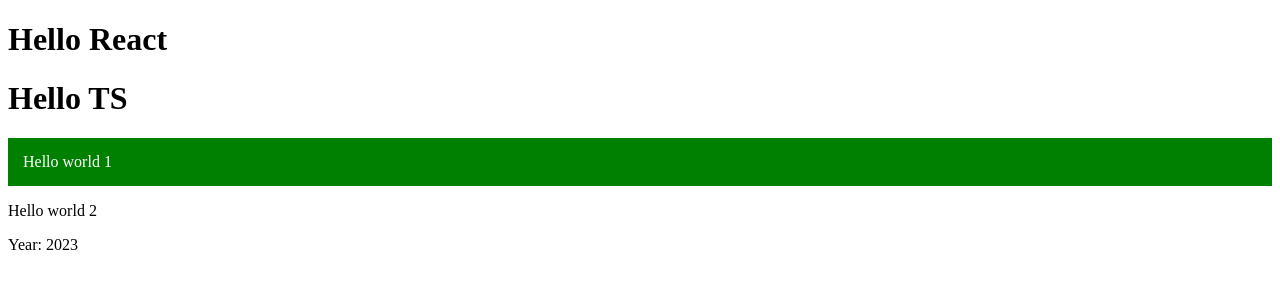
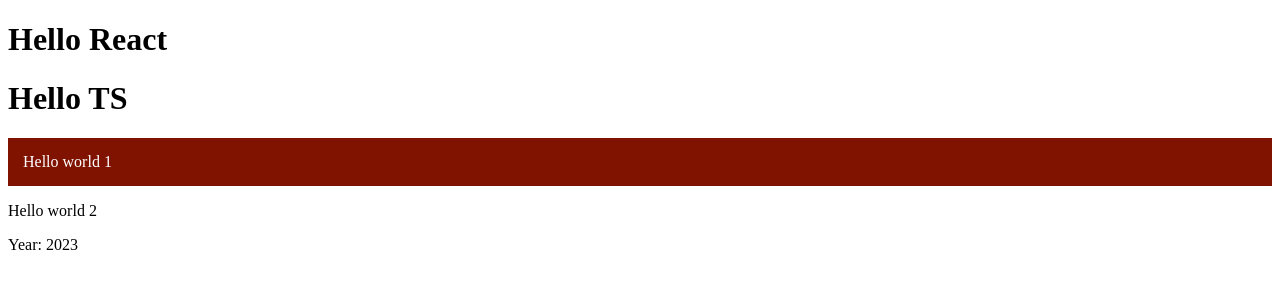
Before and after one commit to Stail6/React-lesson, a React (Create React App) app: page / in a window 1280 px wide. Shown: the top 300 px of the page. Built offline with nearby package versions, Linux system fonts and the light colour scheme.

Commit message:
створили scss

```diff
--- a/package.json
+++ b/package.json
@@ -13,6 +13,7 @@
     "react": "^18.2.0",
     "react-dom": "^18.2.0",
     "react-scripts": "5.0.1",
+    "sass": "^1.57.1",
     "typescript": "^4.9.4",
     "web-vitals": "^2.1.4"
   },
--- a/src/Content.css
+++ /dev/null
@@ -1,5 +0,0 @@
-.content {
-    color: white;
-    background-color: green;
-    padding: 15px;
-}
--- /dev/null
+++ b/src/Content.scss
@@ -0,0 +1,5 @@
+.text {
+    color: white;
+    background-color: rgb(128, 19, 0);
+    padding: 15px;
+}
--- a/src/Content.tsx
+++ b/src/Content.tsx
@@ -1,4 +1,4 @@
-import './Content.css'
+import './Content.scss'
 
 type Props = {
     text1: string
@@ -7,10 +7,9 @@
 }
 
 export const Content = (props: Props) => {
-    let data = true
     return (
         <>
-            <p className="content">{props.text1}</p>
+            <p className="text">{props.text1}</p>
             <p>{props.text2}</p>
             <div>Year: {props.year}</div>
         </>
```
Also changed, not shown: 1 other file (tests, documents, lock files or other folders).
